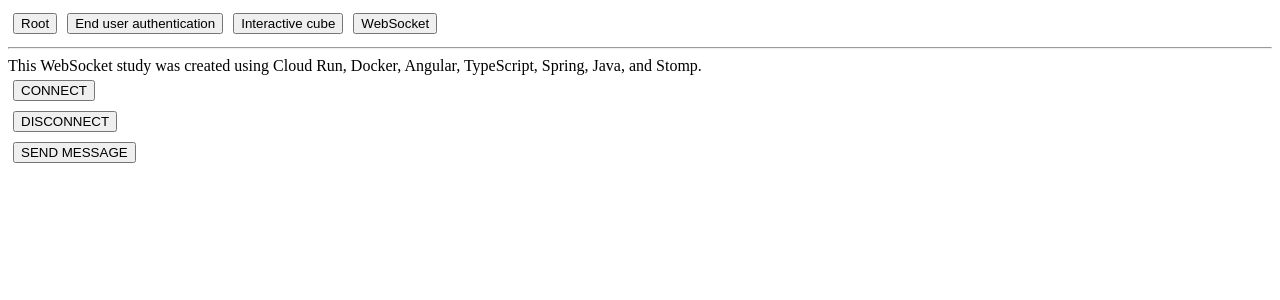
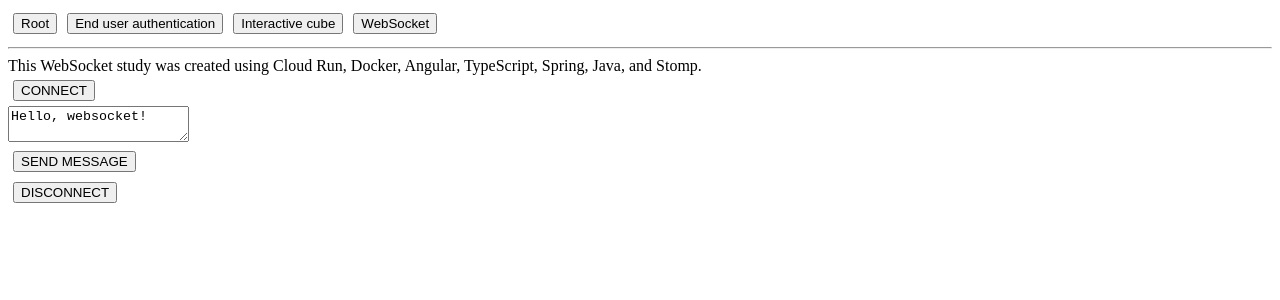
Before and after one commit to masimpson123/professional-web-application-ui, an Angular app: page /websocket in a window 1280 px wide. Shown: the top 300 px of the page. Built offline with nearby package versions, Linux system fonts and the light colour scheme.

Commit message:
improved web socket ui

```diff
--- a/src/app/websocket/websocket.component.html
+++ b/src/app/websocket/websocket.component.html
@@ -1,4 +1,6 @@
 This WebSocket study was created using Cloud Run, Docker, Angular, TypeScript, Spring, Java, and Stomp.<br />
 <button (click)="connect()">CONNECT</button><br />
+<textarea #message>Hello, websocket!</textarea><br />
+<button (click)="sendMessage(message.value)">SEND MESSAGE</button><br />
+<span *ngIf="websocketResponse">The websocket service has responded with <b>{{ websocketResponse }}</b>.<br /></span>
 <button (click)="disconnect()">DISCONNECT</button><br />
-<button (click)="sendMessage()">SEND MESSAGE</button><br />
--- a/src/app/websocket/websocket.component.ts
+++ b/src/app/websocket/websocket.component.ts
@@ -1,23 +1,28 @@
 import { Component } from '@angular/core';
+import { CommonModule } from '@angular/common';
 import { Client } from '@stomp/stompjs';
 
 @Component({
   selector: 'app-websocket',
-  imports: [],
+  imports: [CommonModule],
   templateUrl: './websocket.component.html',
   styleUrl: './websocket.component.css'
 })
 export class WebsocketComponent {
   client: Client;
+  websocketResponse = "";
   constructor() {
     this.client = new Client({
       brokerURL: 'ws://localhost:8080/websocket-broker',
       onConnect: () => {
         this.client.subscribe('/websocket-output', message => {
-          alert(message);
+          this.websocketResponse = message.body;
         });
+        alert("A websocket connection has been established.");
       },
-      onDisconnect() {},
+      onDisconnect() {
+        alert("The websocket connection has been destroyed.");
+      },
     });
   }
   connect() {
@@ -26,11 +31,11 @@ export class WebsocketComponent {
   disconnect() {
     this.client.deactivate();
   }
-  sendMessage() {
+  sendMessage(message: string) {
     try {
       this.client.publish({
         destination: "/websocket-input",
-        body: JSON.stringify({'name': 'mike'})
+        body: message
       });
     } catch (error) {
       alert(error);
```
